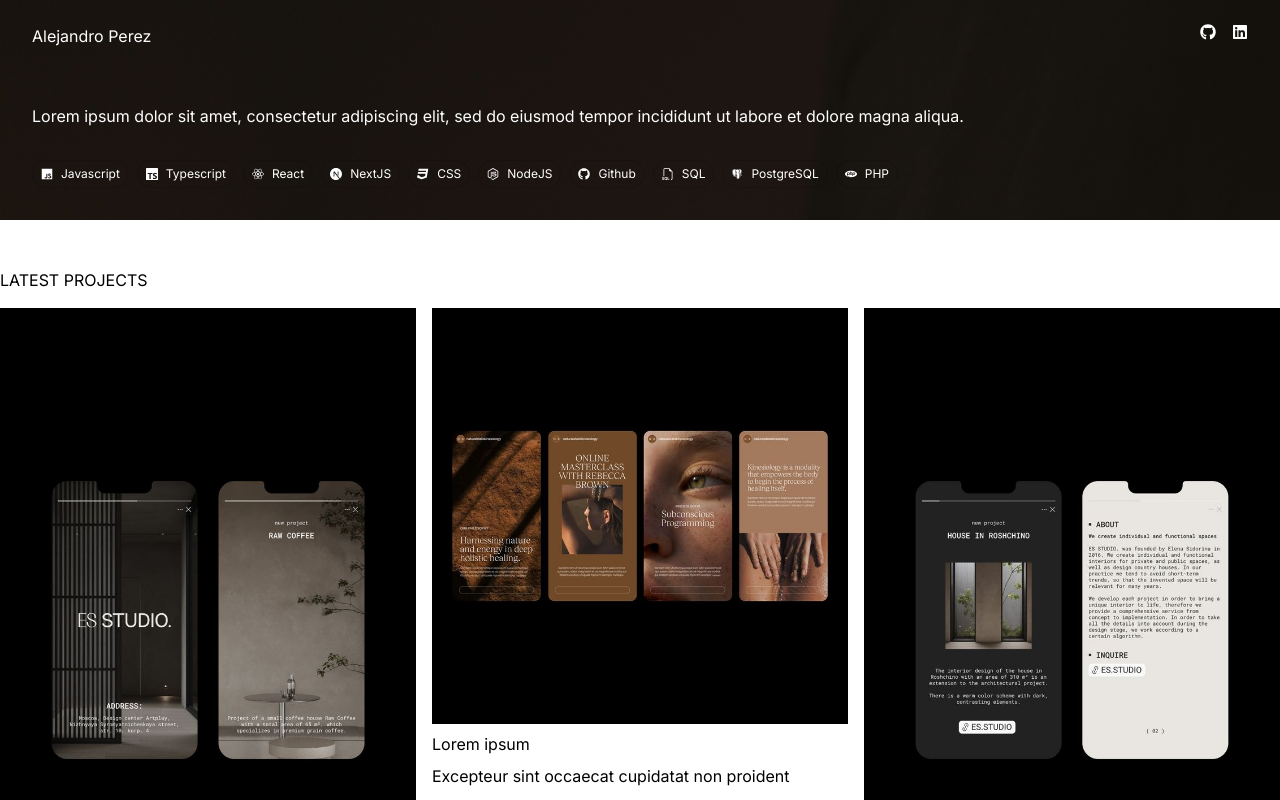
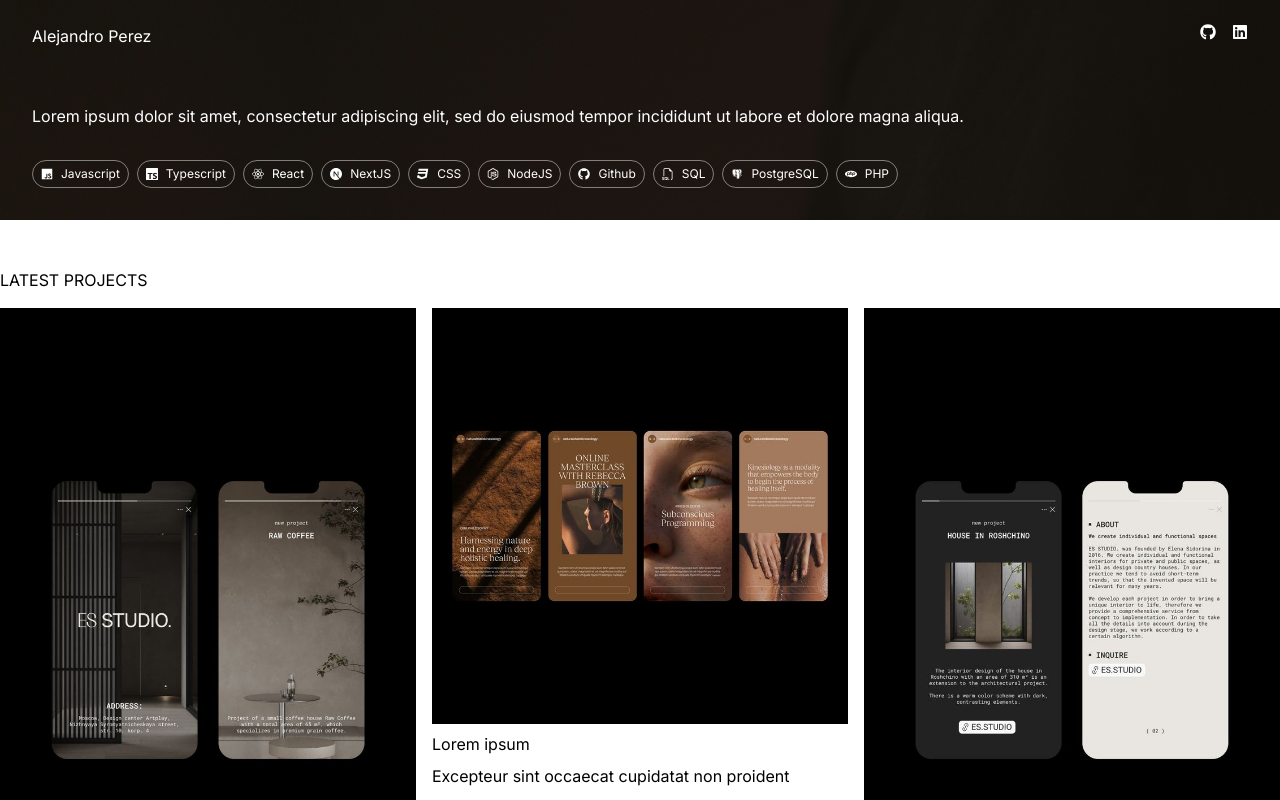
Before and after one commit to alejandro3469/portfolioo, a Next.js app: page / in a window 1280 px wide. Shown: the top 800 px of the page. Built offline with nearby package versions, Linux system fonts and the light colour scheme.

Commit message:
Update globals.css

```diff
--- a/app/globals.css
+++ b/app/globals.css
@@ -38,7 +38,7 @@
     grid-template-columns: repeat(3, 1fr);
 }
 .skills li{
-    border: 1px solid rgba(0, 0, 0, 0.151);
+    border: 1px solid rgba(255, 255, 255, 0.452);
     padding: 4PX 8px;
     border-radius: 16px;
     font-size: 12px;
```
